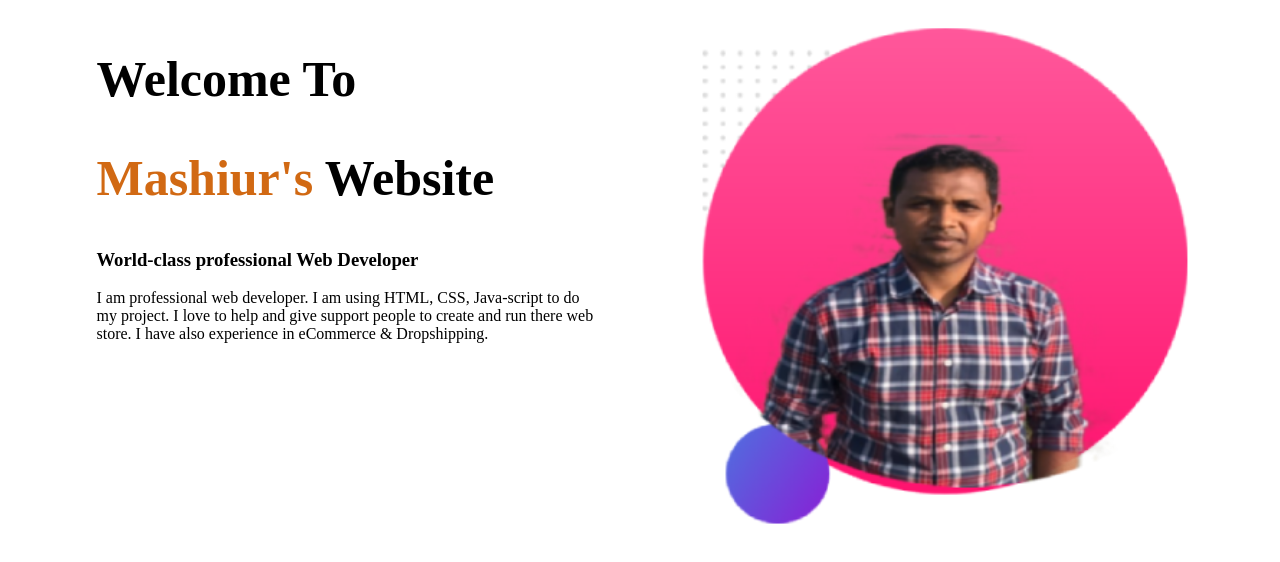
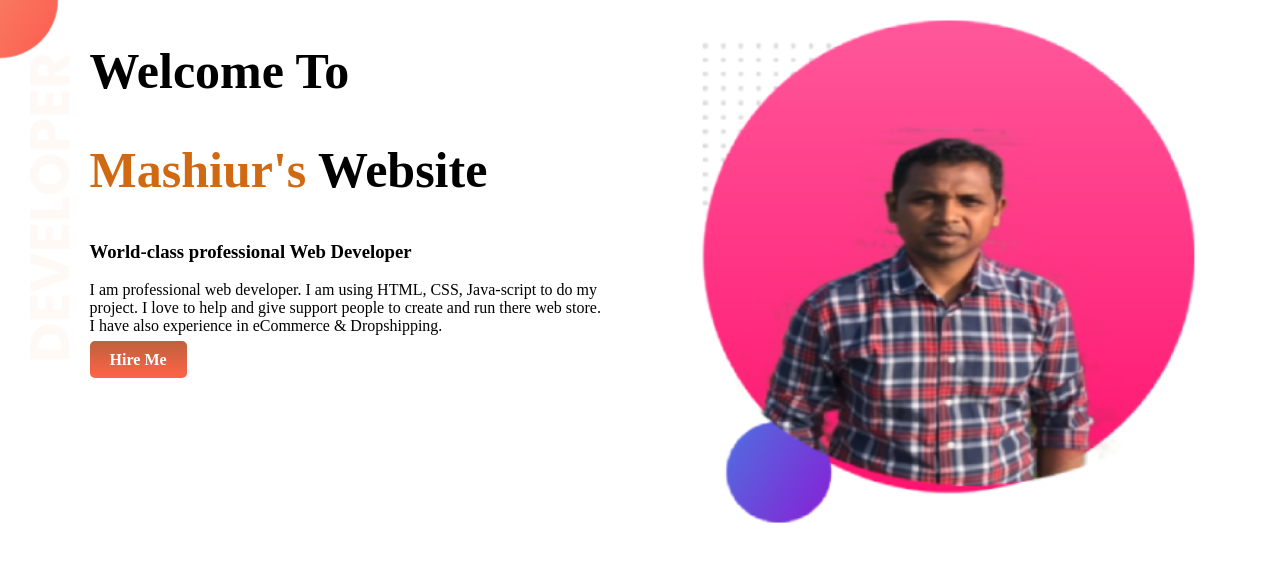
Before and after one commit to mashiurcse/Web-portfolio, a plain HTML site: page index.html in a window 1280 px wide. Drawn offline with Linux system fonts and the light colour scheme; a web font is replaced by a local one.

Commit message:
update03032020

```diff
--- a/index.html
+++ b/index.html
@@ -11,7 +11,7 @@
     />
   </head>
   <body>
-    <section>
+    <section class="top-banner">
       <div class="half-width">
         <h1>Welcome To</h1>
         <h1><span class="name-highlight">Mashiur's</span> Website</h1>
@@ -22,6 +22,12 @@
           run there web store. I have also experience in eCommerce &
           Dropshipping.
         </p>
+        <a
+          class="link-button"
+          target="_blank"
+          href="https://www.linkedin.com/in/md-mashiurrahman/"
+          >Hire Me</a
+        >
       </div>
       <div class="half-width">
         <img src="images/Moshi.png" alt="images/mashi.jpg" />
--- a/style.css
+++ b/style.css
@@ -1,4 +1,5 @@
 body {
+  margin: 0;
   font-family: "PT Sans Caption";
 }
 h1 {
@@ -17,3 +18,19 @@ h1 {
 .half-width img {
   width: 100%;
 }
+
+.top-banner {
+  background-image: url(images/top-banner.png);
+  background-repeat: no-repeat;
+}
+section {
+  height: 500px;
+}
+.link-button {
+  text-decoration: none;
+  background-image: linear-gradient(rgb(190, 97, 61), tomato);
+  padding: 10px 20px;
+  color: white;
+  font-weight: 700;
+  border-radius: 5px;
+}
```
